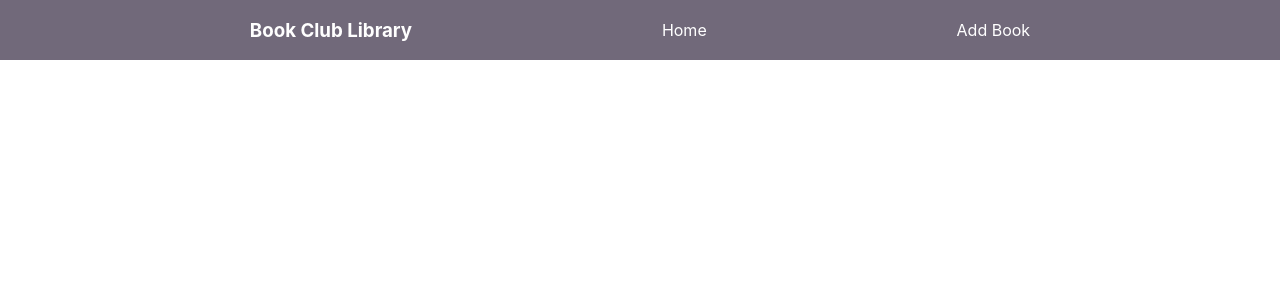
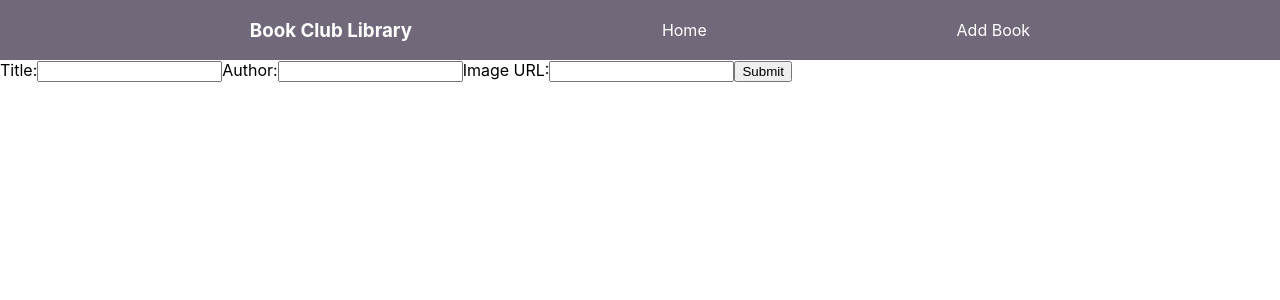
Before and after one commit to ldavidson45/book-club-react, a React (Create React App) app in the folder book-club-frontend/: page /new-book in a window 1280 px wide. Shown: the top 300 px of the page. Built offline with nearby package versions, Linux system fonts and the light colour scheme; no server answers.

Commit message:
move api call to app.js and reconfigured the render method in BookList

```diff
--- a/book-club-frontend/src/components/App/App.js
+++ b/book-club-frontend/src/components/App/App.js
@@ -9,39 +9,66 @@ import {
 } from "react-router-dom";
 import BookList from "../BookList/BookList";
 import Book from "../Book/Book";
-import axios from "axios";
+import NewBook from "../NewBook/NewBook";
+import Axios from "axios";
 
 class App extends Component {
-  constructor(props) {
-    super(props);
+  constructor() {
+    super();
     this.state = {
       books: []
     };
   }
+  componentDidMount() {
+    Axios.get("http://localhost:3000/api/books")
+  .then(res => {
+    const books = res.data;
+    this.setState({ books });
+  })
+}
+
 
   render() {
+
     return (
       <div>
+        {/* Navigation Bar */}
         <nav>
           <h3>Book Club Library</h3>
-          <Link className="nav-link" to="/"> Home </Link>
-          <Link className="nav-link" to="/new-book">Add Book</Link>
+          <Link className="nav-link" to="/">
+            Home
+          </Link>
+          <Link className="nav-link" to="/new-book">
+            Add Book
+          </Link>
         </nav>
+
+        {/* Routes */}
         <Switch>
           <Route
             path="/"
             exact
             render={() => {
-              return <BookList />;
+              return <BookList {...this.state} />;
             }}
           />
+
           <Route
             path="/books/:id"
             exact
-            render={props => {
-              return <Book {...props} book={this.state.books} />;
+            render={(props) => {
+              return <Book {...props} books={this.state.books} />;
             }}
           />
+
+          <Route
+            path="/new-book"
+            exact
+            render={(props) => {
+              return <NewBook {...props} books={this.state.books}/>;
+            }}
+          />
+
         </Switch>
       </div>
     );
--- a/book-club-frontend/src/components/Book/Book.js
+++ b/book-club-frontend/src/components/Book/Book.js
@@ -12,6 +12,7 @@ class Book extends Component {
     }
 
     componentDidMount() {
+        console.log(this.props)
         let selectedBookId = this.props.match.params.id;
 
         Axios.get("http://localhost:3000/api/books/"+selectedBookId)
--- a/book-club-frontend/src/components/BookList/BookList.js
+++ b/book-club-frontend/src/components/BookList/BookList.js
@@ -4,25 +4,14 @@ import { Link } from "react-router-dom";
 import "./BookList.css"
 
 class BookList extends Component {
-    constructor(props) {
-        super(props);
-        this.state = {
-          books: [],
-        };
+
+      addBook(newBook) {
+        this.state.books.push(newBook)
       }
 
-    componentDidMount() {
-        axios.get("http://localhost:3000/api/books").then(res => {
-          return this.setState({
-            books: res.data
-          });
-          // .catch(err => {
-          //     console.log(err);
-          //   });
-        });
-      }
   render() {
-    const books = this.state.books.map(book => {
+    console.log(this.props.books)
+    const books = this.props.books.map(book => {
       return <div className="card" key={book._id}>
       <Link to={"/books/"+book._id}>
       <img className="book-cover" src={book.image} />
--- /dev/null
+++ b/book-club-frontend/src/components/NewBook/NewBook.js
@@ -0,0 +1,50 @@
+import React, { Component } from 'react';
+
+class NewBook extends Component {
+    constructor(props) {
+        super(props);
+        this.state = {
+            title: "",
+            author: "",
+            image: ""
+        };
+
+        this.handleChange = this.handleChange.bind(this);
+        this.handleSubmit = this.handleSubmit.bind(this);
+      }
+
+      handleChange(event) {
+        this.setState({[event.target.name]: event.target.value});
+      }
+
+      handleSubmit(event) {
+        alert('A name was submitted: ' + this.state);
+        event.preventDefault();
+      }
+
+      render() {
+          console.log(this.props.books)
+        return (
+          <form onSubmit={this.handleSubmit}>
+            <label>
+              Title:
+              <input type="text" name="title" value={this.state.title} onChange={this.handleChange} />
+            </label>
+
+            <label>
+              Author:
+              <input type="text" name="author" value={this.state.author} onChange={this.handleChange} />
+            </label>
+
+            <label>
+              Image URL:
+              <input type="text" name="image" value={this.state.image} onChange={this.handleChange} />
+            </label>
+
+            <input type="submit" value="Submit" />
+          </form>
+        );
+      }
+    }
+
+export default NewBook;
--- a/book-club-frontend/src/index.js
+++ b/book-club-frontend/src/index.js
@@ -4,7 +4,7 @@ import './index.css';
 import App from './components/App/App.js';
 import * as serviceWorker from './serviceWorker';
 import { BrowserRouter as Router } from 'react-router-dom';
-
+import Axios from "axios"
 
 
 ReactDOM.render(
```
